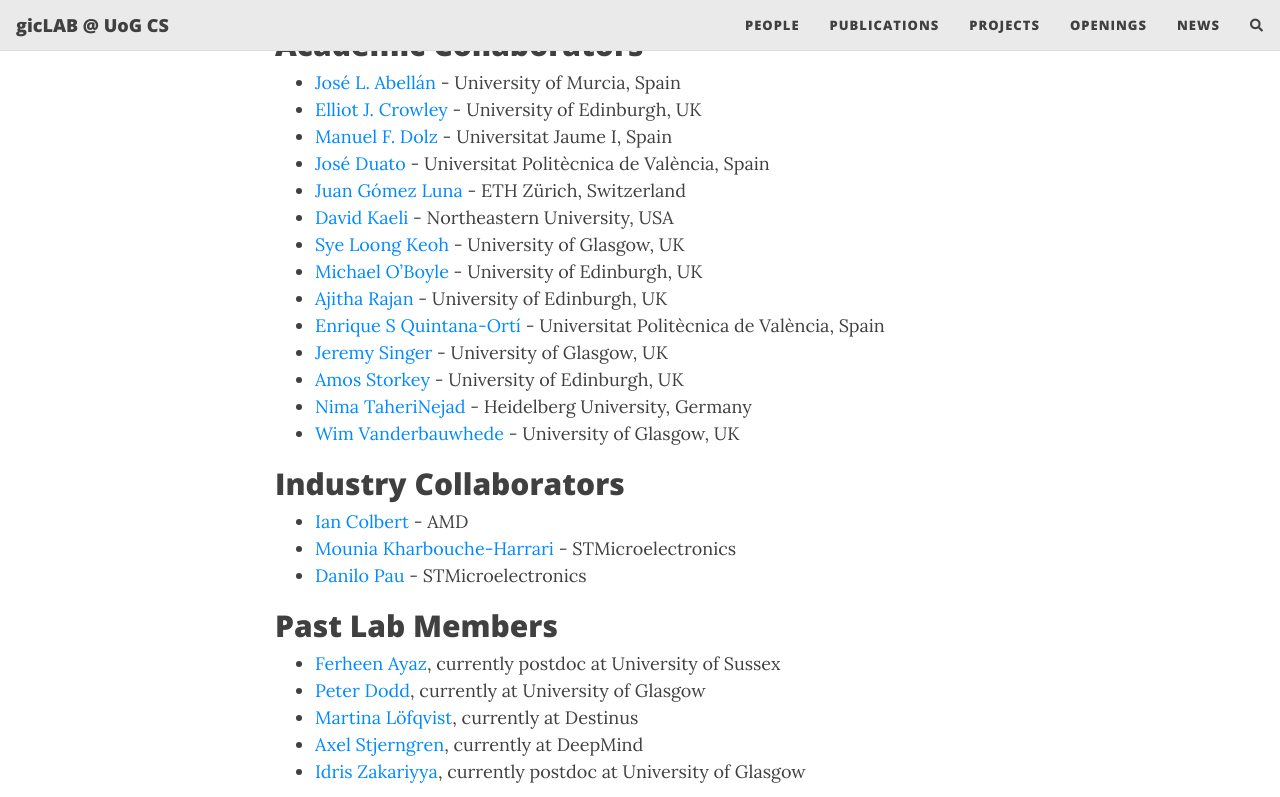
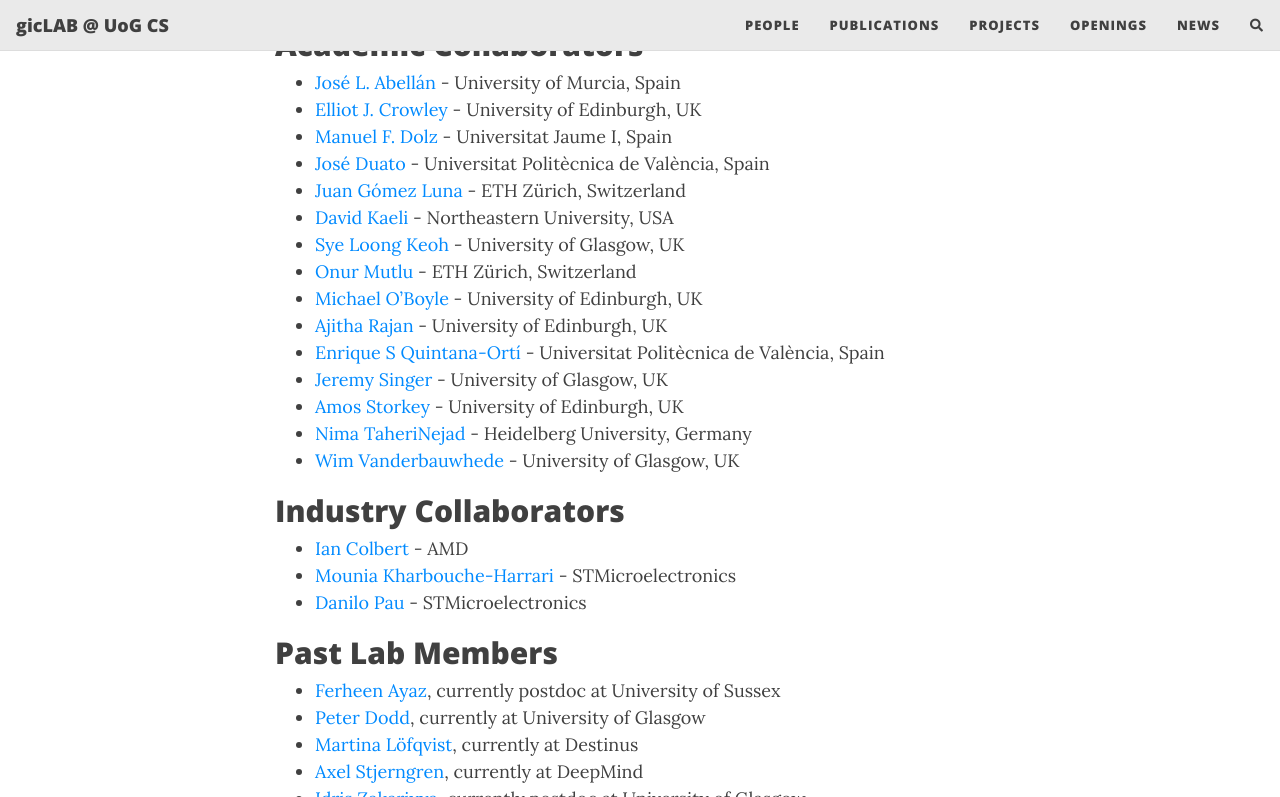
Before and after one commit to gicLAB/gicLAB.github.io, a Jekyll site: the page built from people.md, in a window 1280 px wide and 900 px high, scrolled down 1807 px, cut to the strip 0-797 px from the top of the window. Built offline with Jekyll 4.4.1, drawn with Linux system fonts in a browser that asks for light colours; nearby versions of some CDN libraries; comment, search, counter and statistics services are not loaded.

Commit message:
Update people.md

```diff
--- a/people.md
+++ b/people.md
@@ -68,6 +68,7 @@
 - [Juan Gómez Luna](https://safari.ethz.ch/juan-gomez-luna/) - ETH Zürich, Switzerland
 - [David Kaeli](https://coe.northeastern.edu/people/kaeli-david/) - Northeastern University, USA
 - [Sye Loong Keoh](https://www.gla.ac.uk/schools/computing/staff/syeloongkeoh/) - University of Glasgow, UK
+- [Onur Mutlu](https://people.inf.ethz.ch/omutlu/) - ETH Zürich, Switzerland
 - [Michael O'Boyle](https://www.dcs.ed.ac.uk/home/mob/) - University of Edinburgh, UK
 - [Ajitha Rajan](https://homepages.inf.ed.ac.uk/arajan/) - University of Edinburgh, UK
 - [Enrique S Quintana-Ortí](http://www.disca.upv.es/enquior/) - Universitat Politècnica de València, Spain
```
